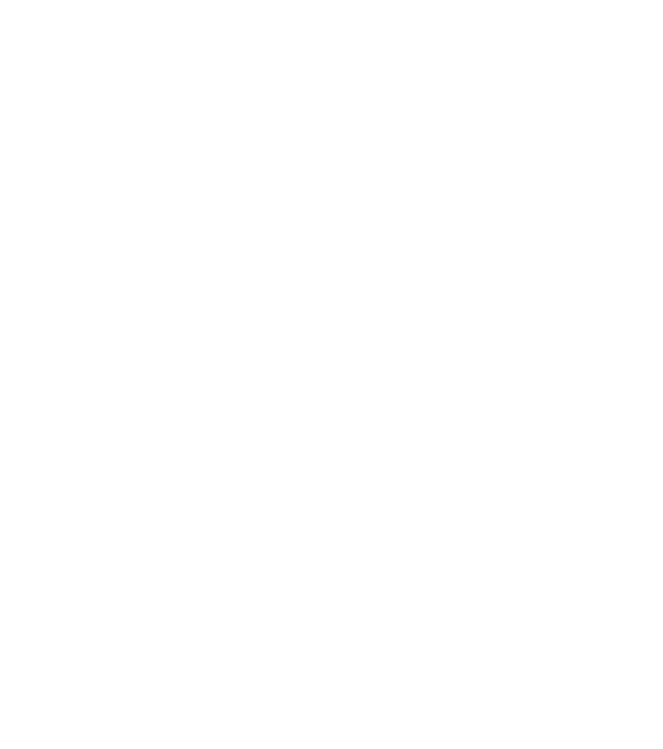
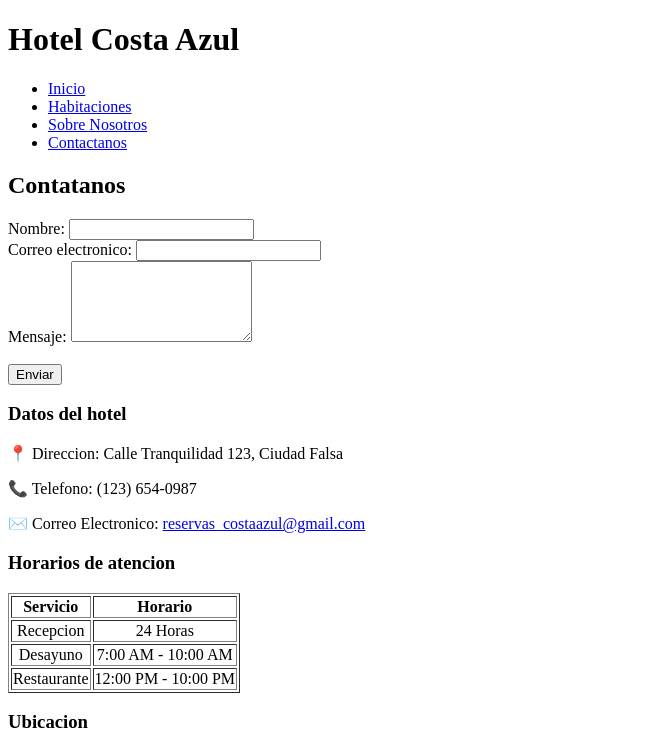
Before and after one commit to brayanf-LopezGonzalez/Examen-3ra-Unidad, a plain HTML site: page Views/contact.html in a window 1280 px wide. Shown: the top 749 px of the page, without its empty margins (0-663 px from the left). Drawn offline with Linux system fonts and the light colour scheme.

Commit message:
Actualizacion: 1.4 Contactanos

```diff
--- a/Views/contact.html
+++ b/Views/contact.html
@@ -4,16 +4,158 @@
 		<meta charset="utf-8">
 		<meta name="viewport" content="width=device-width, initial-scale=1">
 		<title>
-			Contactos
+			Contactanos
 		</title>
 
 	</head>
 	<body>
 		<header>
-
-
+			<!----- Titulo ------>
+			<h1>
+				Hotel Costa Azul
+			</h1>
 
 		</header>
 
+		<!---- Navegacion ----->
+		<nav>
+			<ul>
+				<li>
+					<a href="../index.html">
+						Inicio
+					</a>
+				</li>
+
+				<li>
+					<a href="rooms.html">
+						Habitaciones
+					</a>
+				</li>
+
+				<li>
+					<a href="about.html">
+						Sobre Nosotros
+					</a>
+				</li>
+
+				<li>
+					<a href="contact.html">
+						Contactanos
+					</a>
+				</li>
+
+			</ul>
+		</nav>
+
+		<h2>
+			Contatanos
+		</h2>
+
+		<form>
+			<label>
+				Nombre:
+			</label>
+			<input type="text" name="nombre" required>
+
+			<br>
+
+			<label>
+				Correo electronico:
+			</label>
+			<input type="email" name="email" required autocomplete="off">
+
+			<br>
+
+			<label>
+				Mensaje:
+			</label>
+			<textarea name="comentario" rows="5" cols="20" required>
+
+			</textarea>
+
+			<br>
+			<br>
+
+			<input type="submit" name="enviar" value="Enviar">
+
+		</form>
+
+		<h3>
+			Datos del hotel
+		</h3>
+
+		<p>
+			📍 Direccion: Calle Tranquilidad 123, Ciudad Falsa
+		</p>
+
+		<p>
+			📞 Telefono: (123) 654-0987
+		</p>
+
+		<p>
+			✉️ Correo Electronico:
+			<a href="mailto:reservas_costaazul@gmail.com">
+				reservas_costaazul@gmail.com
+			</a>
+		</p>
+
+		<h3>
+			Horarios de atencion
+		</h3>
+
+		<table border="1">
+			<tr>
+				<th align="center">
+					Servicio
+				</th>
+				<th align="center">
+					Horario
+				</th>
+			</tr>
+
+			<tr>
+				<td align="center">
+					Recepcion
+				</td>
+
+				<td align="center">
+					24 Horas
+				</td>
+			</tr>
+
+			<tr>
+				<td align="center">
+					Desayuno
+				</td>
+				<td align="center">
+					7:00 AM - 10:00 AM
+				</td>
+			</tr>
+
+			<tr>
+				<td align="center">
+					Restaurante
+				</td>
+
+				<td align="center">
+					12:00 PM - 10:00 PM
+				</td>
+			</tr>
+
+		</table>
+
+		<h3>
+			Ubicacion
+		</h3>
+
+		<iframe src="https://www.google.com/maps/embed?pb=!1m18!1m12!1m3!1d14983501.72512711!2d-119.30607091046734!3d23.529571800575226!2m3!1f0!2f0!3f0!3m2!1i1024!2i768!4f13.1!3m3!1m2!1s0x85ca59ce5e985517%3A0xdb6aba44db0fb254!2sHotel%20Costa%20Azul!5e0!3m2!1ses!2smx!4v1758410027618!5m2!1ses!2smx" width="600" height="450" style="border:0;" allowfullscreen="" loading="lazy" referrerpolicy="no-referrer-when-downgrade"></iframe>
+
+		<br>
+
+		<p>
+			©2025 Hotel Paraíso
+		</p>
+
 	</body>
+
 </html>
```
Also changed, not shown: index.html (+4 -1 lines).
